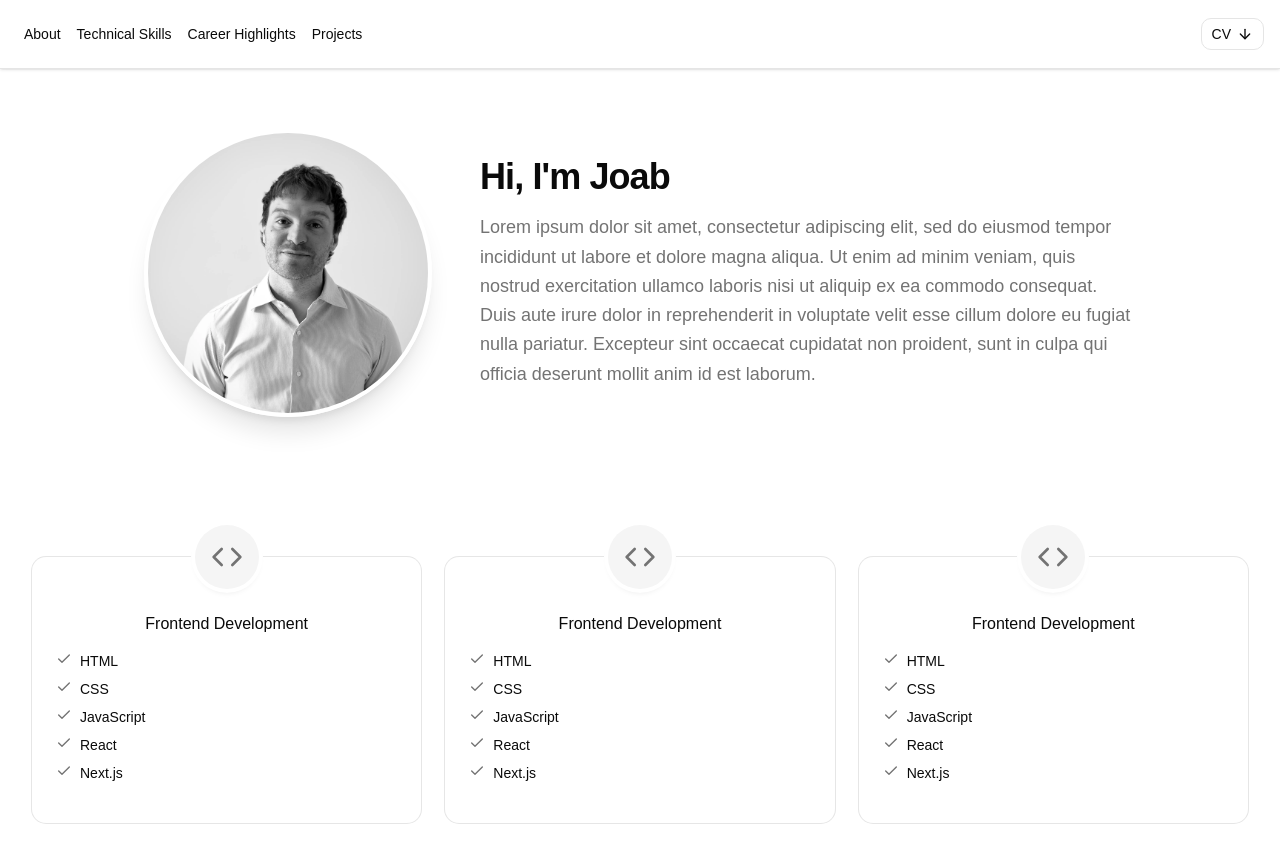
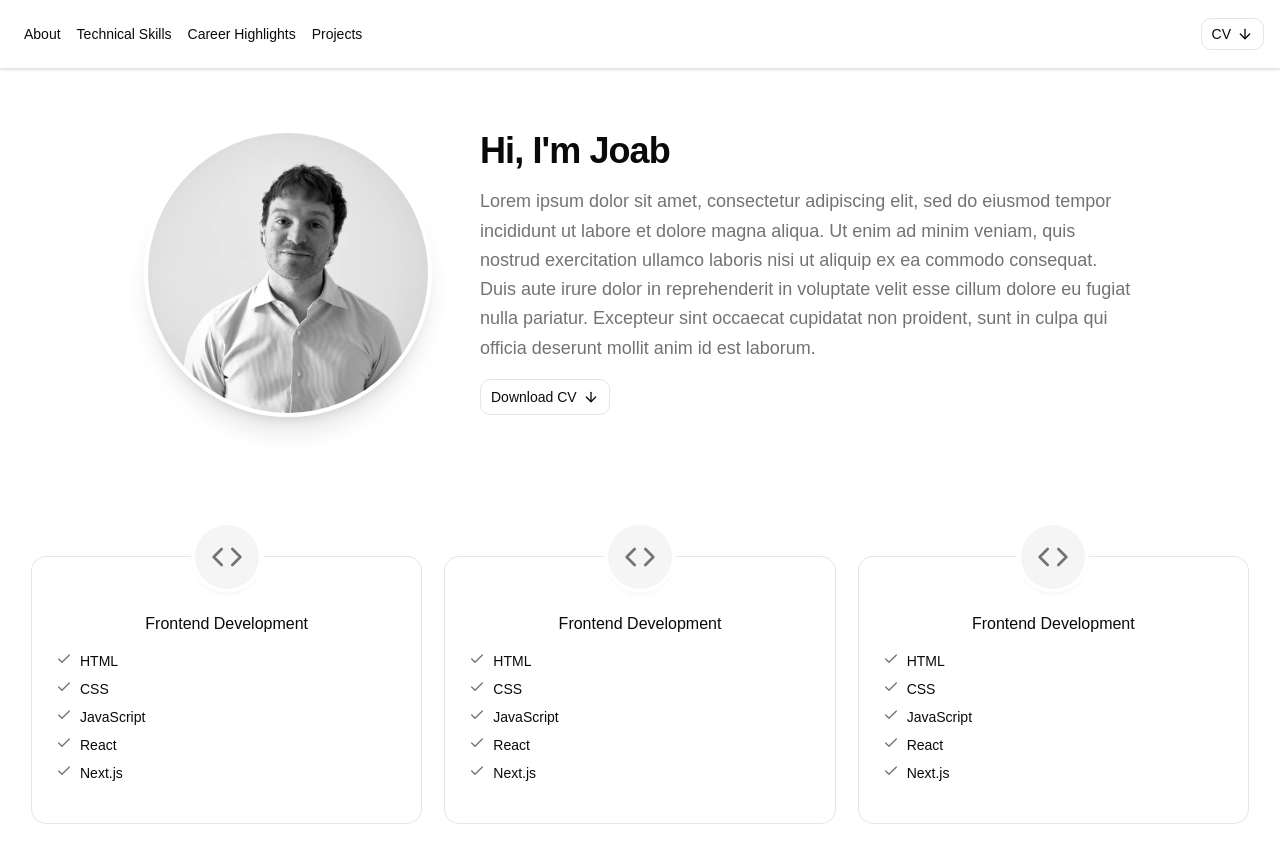
Before and after one commit to JoabFelton138/joab-portfolio, a React (Vite) app in the folder joab-portfolio/: page / in a window 1280 px wide. Shown: the top 862 px of the page. Built offline with nearby package versions, Linux system fonts and the light colour scheme.

Commit message:
feat: added download cv button

```diff
--- a/joab-portfolio/src/components/About.tsx
+++ b/joab-portfolio/src/components/About.tsx
@@ -1,3 +1,6 @@
+import { ArrowDownIcon } from "lucide-react";
+import { Button } from "./ui/button";
+
 export const About = () => {
     const imgClass = "mx-auto md:mx-0 size-56 md:size-64 lg:size-72 rounded-full object-cover shrink-0 border-4 border-background shadow-xl";
     return (
@@ -15,6 +18,9 @@ export const About = () => {
                     <p className="text-muted-foreground text-base md:text-lg leading-relaxed max-w-prose">
                         Lorem ipsum dolor sit amet, consectetur adipiscing elit, sed do eiusmod tempor incididunt ut labore et dolore magna aliqua. Ut enim ad minim veniam, quis nostrud exercitation ullamco laboris nisi ut aliquip ex ea commodo consequat. Duis aute irure dolor in reprehenderit in voluptate velit esse cillum dolore eu fugiat nulla pariatur. Excepteur sint occaecat cupidatat non proident, sunt in culpa qui officia deserunt mollit anim id est laborum.
                     </p>
+                    <Button variant="outline" size="lg">
+                        Download CV <ArrowDownIcon className="size-4" />
+                    </Button>
                 </div>
             </div>
         </section>
```
